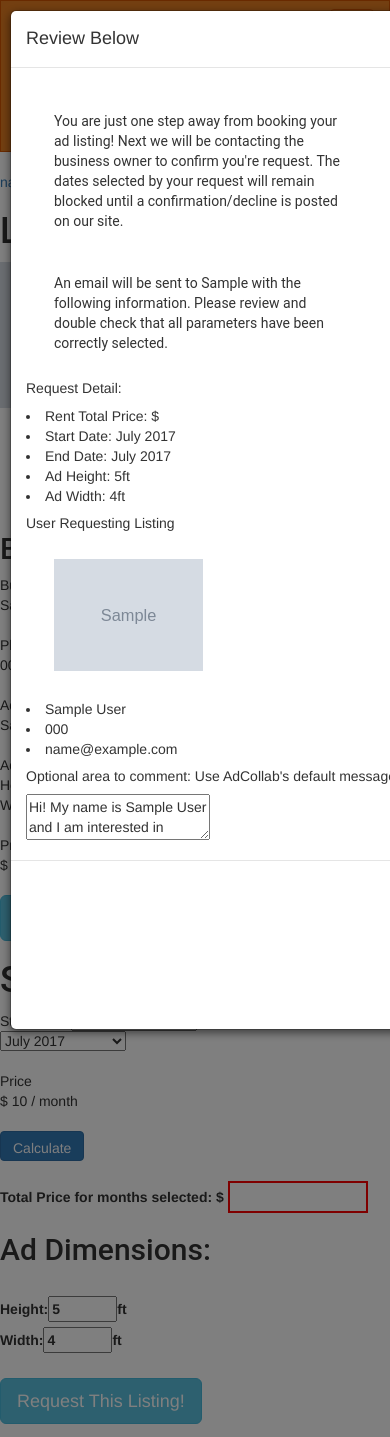
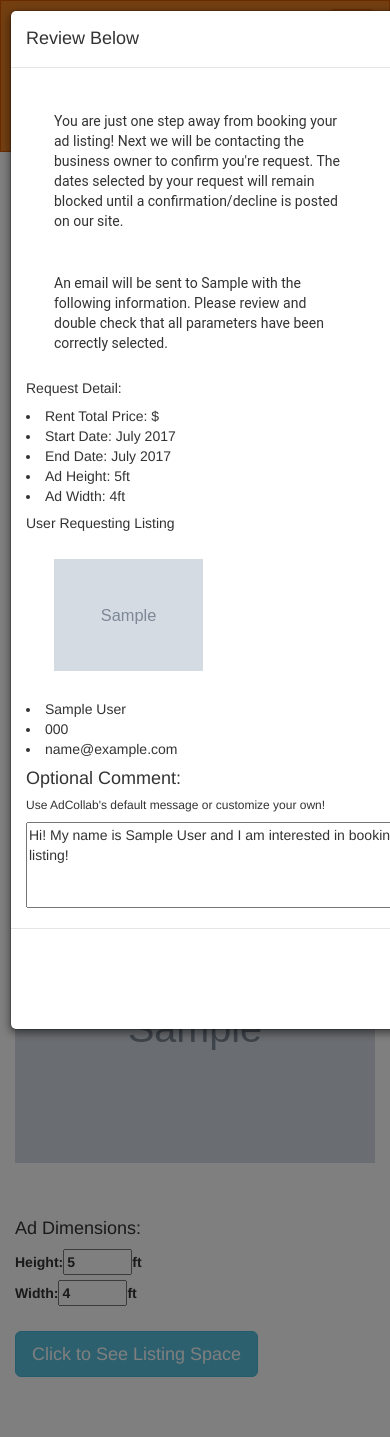
Before and after one commit to dvmazuera/AdCollab-Flask, a Flask app: page /listing/1 in a window 390 px wide, after a click on "Request This Listing!". Run offline with Flask 2, Linux system fonts and the light colour scheme; the visitor is signed in with stand-in values (Sample User, id 1); tables that the repository leaves empty hold one stand-in row (values such as "Sample post"); grey boxes marked "Sample" are stand-in pictures; some libraries are stand-ins or nearby versions.

Commit message:
finished bootstrap centering. Fixed the input text bug to show with with drag option. Still a bit buggy with the order.

```diff
--- a/server.py
+++ b/server.py
@@ -524,6 +524,7 @@
 
 
 
+
 @app.route("/book_listing")
 def book_listings():
     """Show list of listings."""
--- a/static/js/booking.js
+++ b/static/js/booking.js
@@ -92,10 +92,22 @@
 function stopDrag() {
     drag=false;
 }
-            window.onload = function() {
+
+
+$('#drag-modal').on('click', function(){
     document.onmousedown = startDrag;
     document.onmouseup = stopDrag;
-            }
+});
+
+
+
+
+
+
+// window.onload = function() {
+//     document.onmousedown = startDrag;
+//     document.onmouseup = stopDrag;
+// }
 
 
 
--- a/templates/add_listing.html
+++ b/templates/add_listing.html
@@ -50,7 +50,7 @@
                   </div>
                 </div>
 
-            <button type="submit" class="btn btn-info btn-lg" name="add_user">Add User </button>
+            <button type="submit" class="btn btn-info btn-lg" name="add_user">Add Listings</button>
         </form>
   </div>
 
--- a/templates/base.html
+++ b/templates/base.html
@@ -33,9 +33,15 @@
                     <span class="icon-bar"></span>
                     <span class="icon-bar"></span>
                 </button>
-                <a class="navbar-brand" href="/">
+                {% if "user" not in session %}
+                    <a class="navbar-brand" href="/">
                 <span class="glyphicon glyphicon-asterisk" aria-hidden="true"></span>
                 AdCollab - connect, collaborate, advertise!
+                {% else %}
+                <a class="navbar-brand" href="/entry_page">
+                <span class="glyphicon glyphicon-asterisk" aria-hidden="true"></span>
+                AdCollab - connect, collaborate, advertise!
+                {% endif %}
             </div>
 
             <div id="navbar" class="navbar-collapse collapse">
--- a/templates/entry_page.html
+++ b/templates/entry_page.html
@@ -6,13 +6,14 @@
 <div class= "container">
 
 	<div class="row">
-		<div class="col-md-6">
+		<div class="col-md-6 text-center">
+
 			<h1>Advertise</h1>
 			<img class="img-rounded" src="/static/img/ooh_ad_image.jpg" height=260px width=285px><br><br>
 			<button class="btn btn-info btn-lg" onclick="window.location.href='/advertise'"> Start Advertising!</button>
 		</div>
 
-		<div class="col-md-6">
+		<div class="col-md-6 text-center">
 			<h1>Create a Listing</h1>
 			<img class="img-rounded" src="/static/img/sign_up2.jpg" height=260px width=285px><br><br>
 			<button class="btn btn-info btn-lg" onclick="window.location.href='/new_listing'">Create A New Listing!</button>
--- a/templates/listing_details.html
+++ b/templates/listing_details.html
@@ -3,65 +3,37 @@
 {% extends 'base.html' %}
 {% block content %}
 
+<div class= "container">
+
+
+  <div class="row">
+
+    <div class="col-md-6">
         <div>
         <a href="/account_info">{{ user.email }} {{ user.user_id }}</a> <br>
         </div>
-
+              <img src='{{ listing_owner_photo }}' width="50%" height="50%"/>
+              <br>
               <div>
                 <h1>Listing Info</h1>
-  <img src='{{ listing_owner_photo }}' width="50%" height="50%"/>
-  <br>
-  <p>
-  <img src='{{ listing_image }}' width="50%" height="50%" /></p>
 
+                    Business Name:  {{ listing.business }}<br><br>
 
-  <div>
-    <h2>Basic Info: </h2>
+                    Phone:  {{ listing.phone }}<br><br>
 
-        Business Name:<br>{{ listing.business }}<br><br>
-
-        Phone:<br>{{ listing.phone }}<br><br>
-
-        Address:<br>{{ listing.address }}<br><br>
+                    Address:  {{ listing.address }}<br><br>
 
                     Advertisement Space Dimensions:<br>
-        Height: {{ listing.height_max }}<br>
-        Width: {{ listing.width_max }}<br><br>
-
-        Price<br>
-        $ {{ listing.price }} / month<br><br>
-
-  </div>
+                    Height: {{ listing.height_max }} ft<br>
+                    Width: {{ listing.width_max }} ft<br><br>
               </div>
 
         <div>
-  <!-- Trigger the modal with a button -->
-  <button type="button" class="btn btn-info btn-lg" data-toggle="modal" data-target="#myModal">Click to See Listing Space </button>
-  <!-- Modal -->
-  <div id="myModal" class="modal fade" role="dialog">
-    <div class="modal-dialog">
-      <!-- Modal content-->
-      <div class="modal-content">
-          <div class="modal-header">
-            <button type="button" class="close" data-dismiss="modal">&times;</button>
-            <h4 class="modal-title">{{ listing.business}}</h4>
-          </div>
-              <div id="container">
-                  <div id="main_image" class="listing">"Drag the Image Below"</div>
-                  <img src="/static/img/flower_shop_SIGN.jpg" alt="drag-and-drop image script"
-                   title="drag-and-drop image script" class="dragme">
-              </div>
-      </div>
+                  <h2> Select This Listing</h2>
+                <h4> Price: $ {{ listing.price }} / month </h4>
 
-    </div>
-  </div>
-</div>
-
-
-
+                  <form action="/process_booking" id="calendar-form" method="POST">
                      <div>
-      <h1> Select This Listing</h1>
-      <form action="/process_booking" id="calendar-form" method="POST">
 
                         Start Date:
                           <select name="start_date" id="start_date">
@@ -91,23 +63,15 @@
                             <option value="april18">April 2018</option>
                             <option value="may18">May 2018</option>
                           </select>
+                    </div>
+                    <br>
+                    <br>
 
                         <div>
-              <br> Price<br>
-              $ {{ listing.price }} / month<br><br>
-            </div>
-            <div>
-              <input type="submit" id="calc-months" class="btn btn-primary input-sm" value="Calculate"><br><br>
-              <label>Total Price for months selected: $  </label> <span id="rent-price-result" data-listing-price="{{ listing.price }}" name="rent-price-result">&nbsp;</span>
+                          <label>Total Price for months selected: $  </label> <span id="rent-price-result" data-listing-price="{{ listing.price }}" name="rent-price-result">&nbsp;</span>  <input type="submit" id="calc-months" class="btn btn-primary input-sm" value="Calculate"><br><br>
                         </div>
               </form>
-        <div>
-          <h2> Ad Dimensions: </h2> <br>
-          <label> Height:<input type="text" size="5" name="ad_height" id="ad-height" value="5" required>ft </label> <br>
-          <label> Width:<input type="text" size="5" name="ad_width" id="ad-width" value= "4" required>ft </label> <br> <br>
           </div>
-</div>
-
 
 
                   <div>
@@ -137,24 +101,65 @@
                           <li id="requester-name"> {{ user.first_name }} {{ user.last_name }}</li>
                           <li id="requester-phone"> {{ user.phone }}</li>
                           <li id="requester-email"> {{ user.email }}</li>
-          <h5> Optional area to comment: Use AdCollab's default message or customize your own!</h5>
-          <textarea name="comment" id="requester-comment" form="usrform">Hi! My name is {{user.first_name}} {{user.last_name}} and I am interested in booking your ad listing! </textarea>
+                          <h4> Optional Comment: </h4>
+                          <h6>Use AdCollab's default message or customize your own!</h6>
+                          <textarea name="comment" id="requester-comment" rows="4" cols="50" form="usrform">Hi! My name is {{user.first_name}} {{user.last_name}} and I am interested in booking your ad listing! </textarea>
                             <li id="listing_email" hidden> dvmcoupons@gmail.com</li>
                             <li id="listing_business" hidden> {{ listing.business }}</li>
                             <li id="listing_name" hidden>Sheyna</li>
-
                         </div>
                         <div class="modal-footer"> <h4>Send your request!</h4>
                           <button type="button" id="email-submit-button" class="btn btn-default" data-dismiss="modal">Submit</button>
                         </div>
-
                   </div>
 
                 </div>
               </div>
          </div>
 
+    </div>
 
+
+<div class="col-md-6">
+             <img src='{{ listing_image }}' width="100%" height="100%" /></p>
+            <div>
+                    <div>
+                      <h4> Ad Dimensions: </h4>
+                      <label> Height:<input type="text" size="5" name="ad_height" id="ad-height" value="5" required>ft </label> <br>
+                      <label> Width:<input type="text" size="5" name="ad_width" id="ad-width" value= "4" required>ft </label> <br> <br>
+                    </div>
+            </div>
+
+        <div>
+          <!-- Trigger the modal with a button -->
+          <button id="drag-modal" type="button" class="btn btn-info btn-lg" data-toggle="modal" data-target="#myModal">Click to See Listing Space </button>
+          <!-- Modal -->
+          <div id="myModal" class="modal fade" role="dialog">
+            <div class="modal-dialog">
+              <!-- Modal content-->
+              <div class="modal-content">
+                      <div class="modal-header">
+                        <button type="button" class="close" data-dismiss="modal">&times;</button>
+                        <h4 class="modal-title">{{ listing.business}}</h4>
+                      </div>
+                      <div id="container">
+                          <div id="main_image" class="listing">"Drag the Image Below"</div>
+                          <img src="/static/img/flower_shop_SIGN.jpg" alt="drag-and-drop image script"
+                           title="drag-and-drop image script" class="dragme">
+                      </div>
+              </div>
+            </div>
+          </div>
+        </div>
+
+
+  </div>
+
+</div>
+
+
+<script src="http://code.jquery.com/jquery.js"></script>
+<script src="/static/js/booking.js"></script>
 
 
 <script>
@@ -204,8 +209,6 @@
 
 
 
-<script src="http://code.jquery.com/jquery.js"></script>
-<script src="/static/js/booking.js"></script>
 <!-- <script src="/static/js/ad_modal.js"></script> -->
 <!-- <script src="/static/js/text.js"></script> -->
 
--- a/templates/map_select_listing.html
+++ b/templates/map_select_listing.html
@@ -3,7 +3,7 @@
 
 <script src="https://maps.googleapis.com/maps/api/js?key=AIzaSyBywdmqR6C_Nc1Cq0BS65r4KX0Ai2AUZ14"></script>
 <script src="https://code.jquery.com/jquery.js"></script>
-<style> #diana-map {height:500px; width:500px;} </style>
+<style> #diana-map {height:500px; width:730px;} </style>
 <script src="/static/js/map.js"></script>
 <script src="https://developers.google.com/maps/documentation/javascript/examples/markerclusterer/markerclusterer.js"></script>
 
@@ -32,7 +32,7 @@
 
 
     <div class="col-md-8">
-        <div id="diana-map" ></div>
+        <div id="diana-map" class="center-block"></div>
     </div>
 
 </div>
```
Also changed, not shown: templates/homepage.html (+34 -9 lines), static/img/logo_photo.jpg (added), 1 other file. Lines whose indentation alone changed are shown as unchanged.
